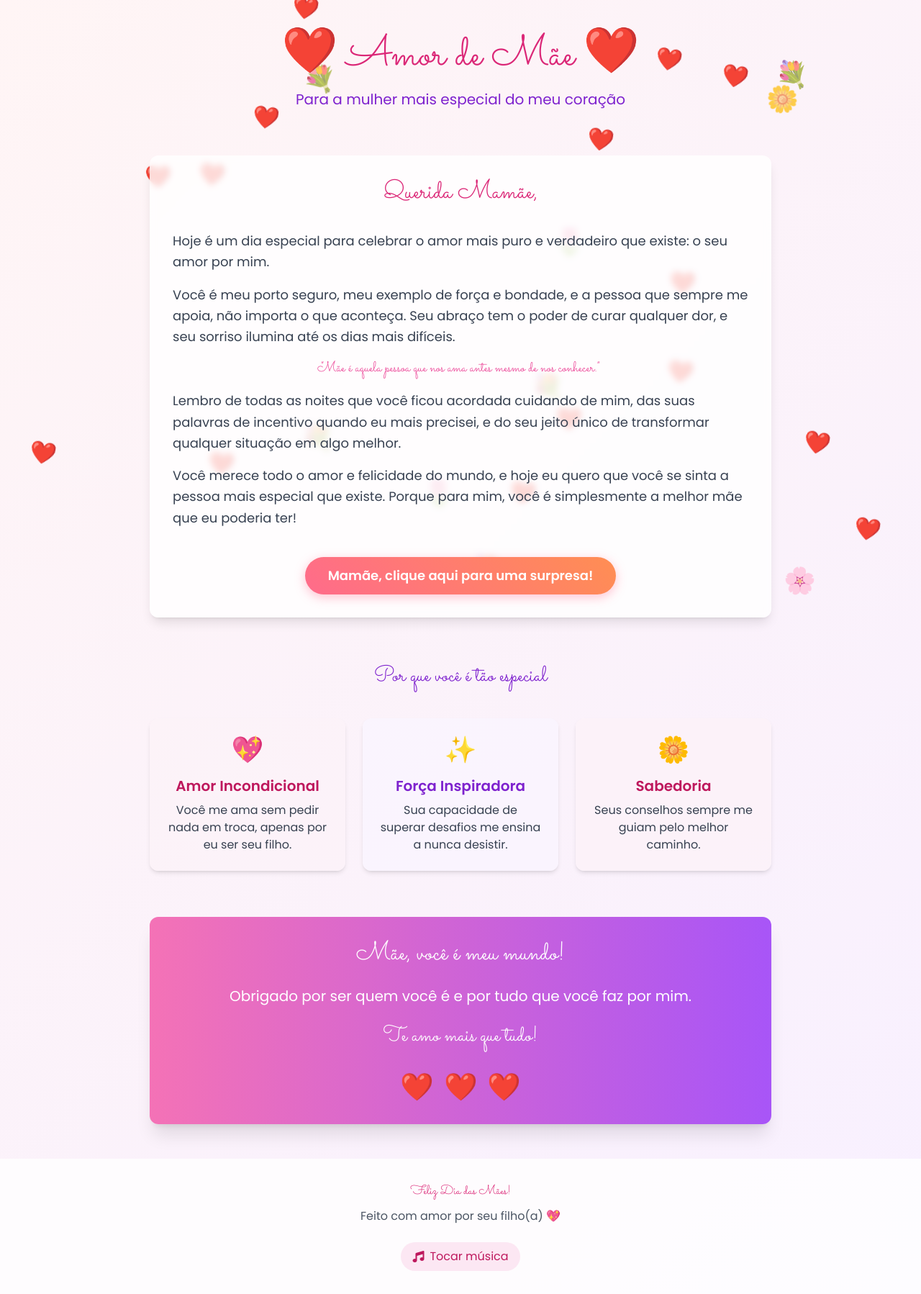
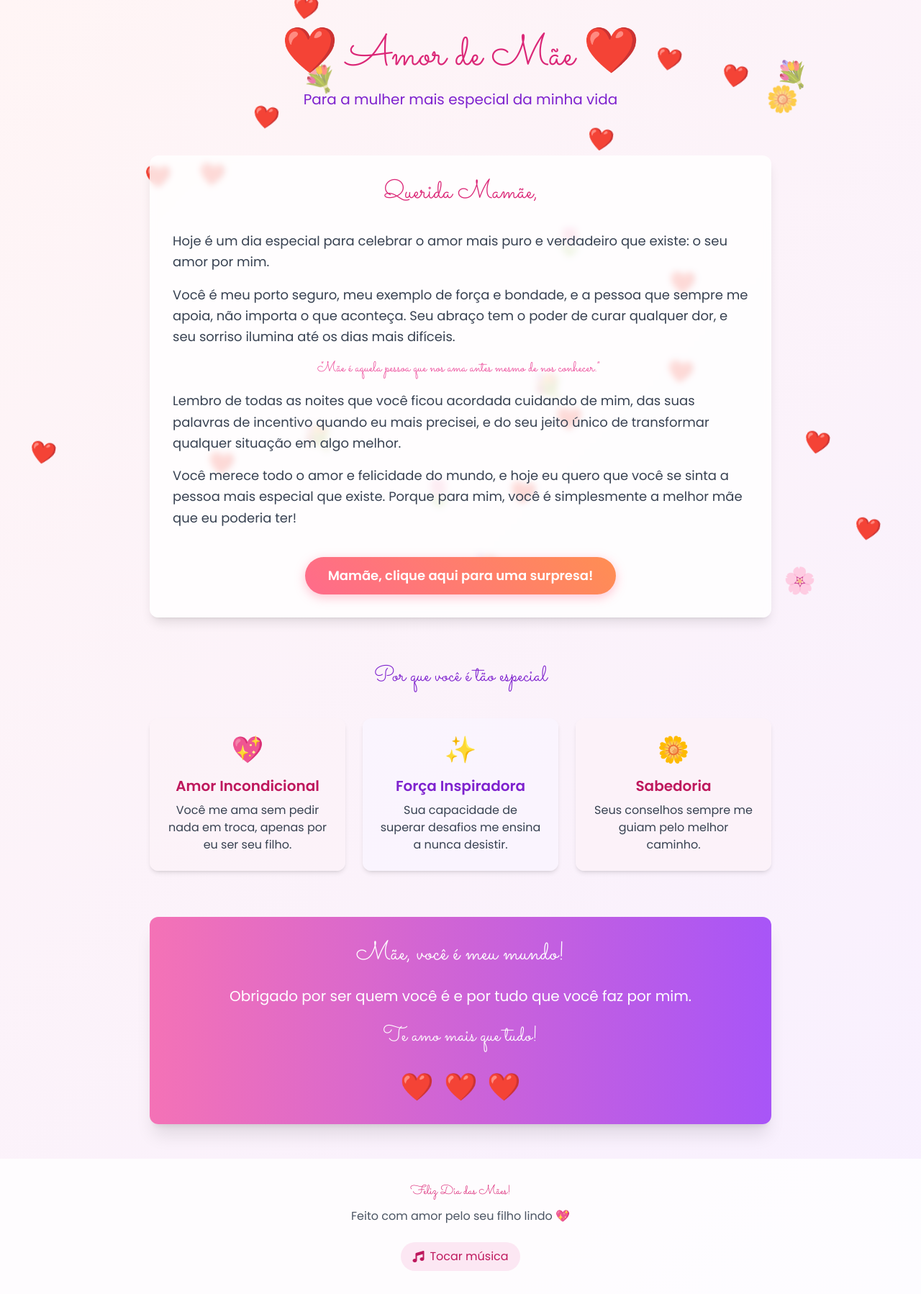
Before and after one commit to HSHAKOA/O-PROJETO-TAL, a plain HTML site: page index.html in a window 1280 px wide. Shown: the whole page at 72% size. Drawn offline with nearby package versions, Linux system fonts and the light colour scheme.

Commit message:
Update index.html

```diff
--- a/index.html
+++ b/index.html
@@ -97,7 +97,7 @@
             <h1 class="text-5xl md:text-6xl sacramento text-pink-600 mb-4">
                 <span class="heart-beat inline-block">❤️</span> Amor de Mãe <span class="heart-beat inline-block">❤️</span>
             </h1>
-            <p class="text-xl text-purple-700">Para a mulher mais especial do meu coração</p>
+            <p class="text-xl text-purple-700">Para a mulher mais especial da minha vida</p>
         </header>
 
         <!-- Mensagem principal -->
@@ -170,7 +170,7 @@
     <!-- Rodapé -->
     <footer class="bg-white bg-opacity-80 py-8 text-center">
         <p class="text-lg sacramento text-pink-600 mb-2">Feliz Dia das Mães!</p>
-        <p class="text-gray-600">Feito com amor por seu filho(a) <span class="text-pink-500">💖</span></p>
+        <p class="text-gray-600">Feito com amor pelo seu filho lindo <span class="text-pink-500">💖</span></p>
 
         <!-- Controle de música -->
         <div class="mt-6">
```
